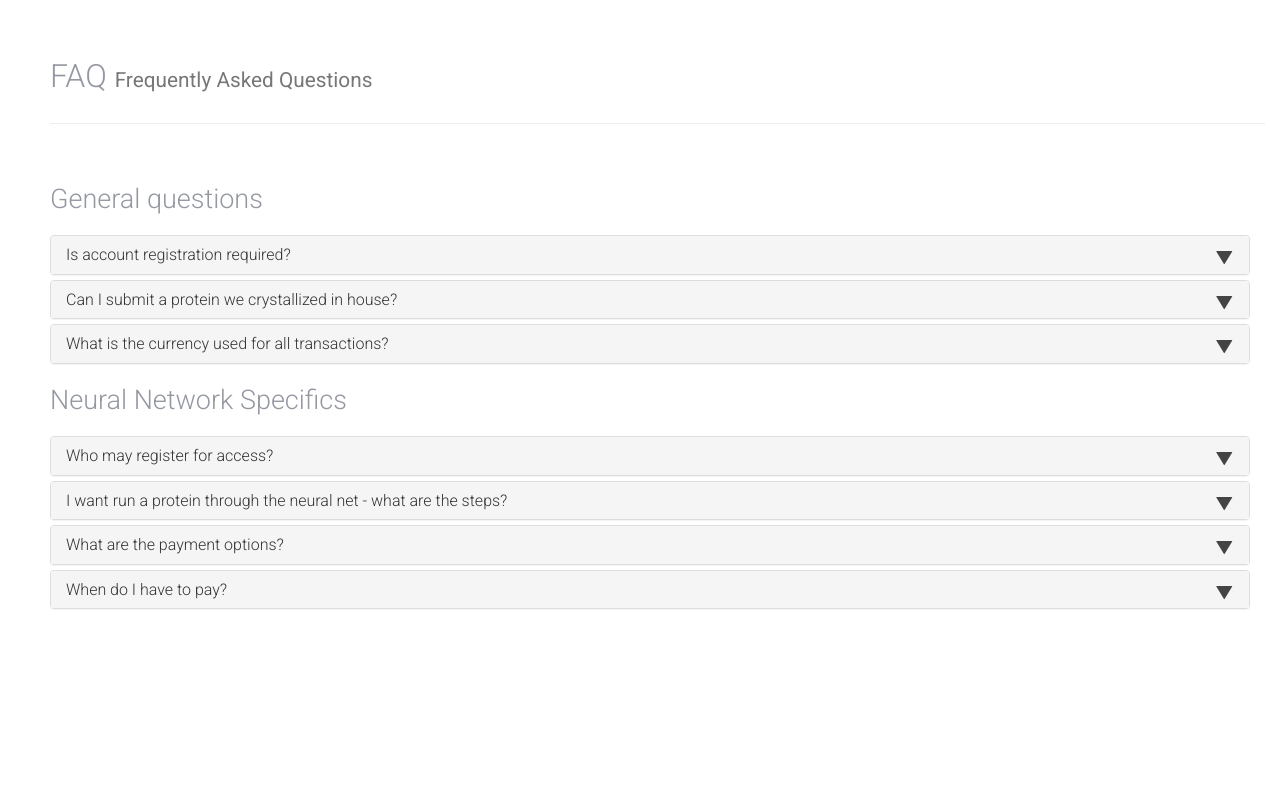
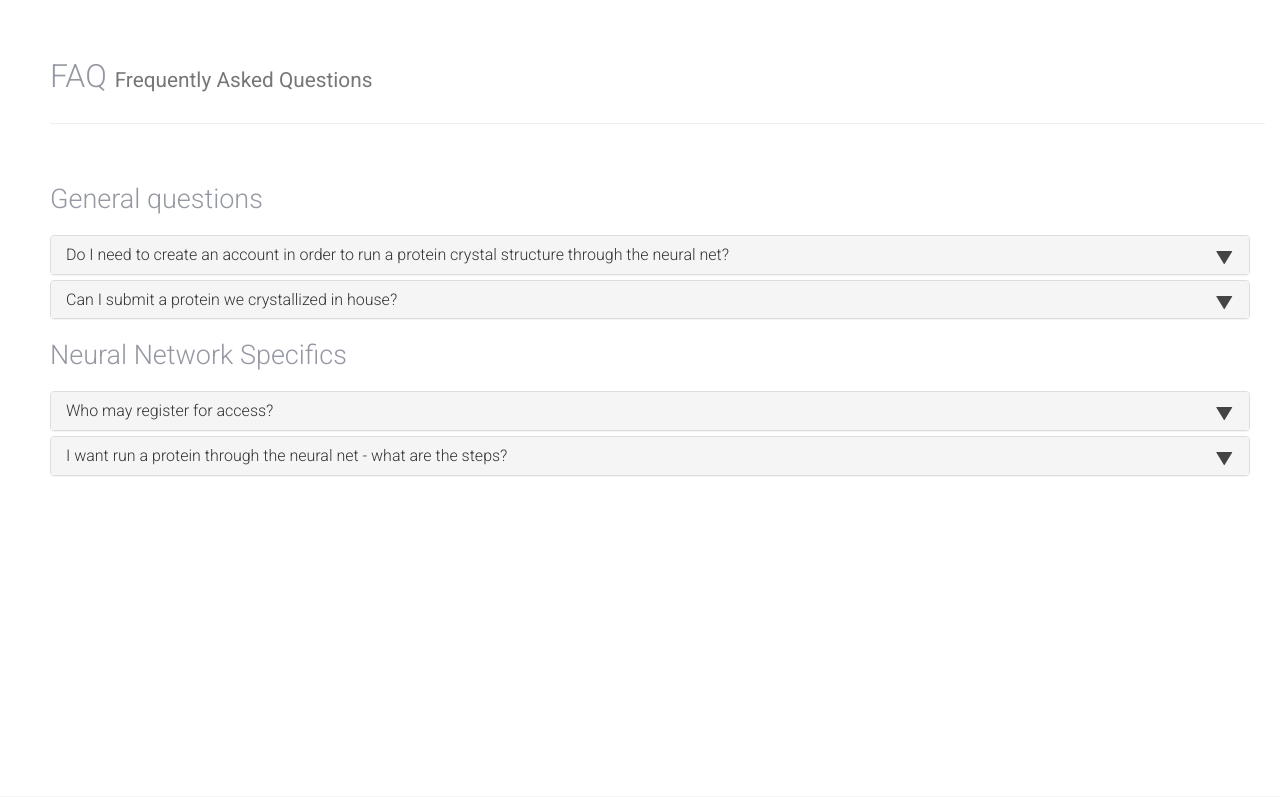
Before and after one commit to danny305/Protein_NN_Web_App, a Flask app: template web_app/website/templates/FAQ_page.html in a window 1280 px wide. Shown: the part 51-848 px from the top of the page. Run offline with Flask 2, Linux system fonts and the light colour scheme; the template is opened without the code that fills it, so the values that code supplies are empty; parts of the project's set-up code (start-up, migrations or seed data) failed here and were passed over; some libraries are stand-ins or nearby versions.

Commit message:
Editted FAQs page and made sure email verifications are properly being sent.

```diff
--- a/web_app/website/templates/FAQ_page.html
+++ b/web_app/website/templates/FAQ_page.html
@@ -37,13 +37,13 @@
                         <h4 class="panel-title">
                             <a class="accordion-toggle collapsed" data-toggle="collapse"
                                data-parent="#accordion" href="#collapseOne">
-                                Is account registration required?
+                                Do I need to create an account in order to run a protein crystal structure through the neural net?
                             </a>
                         </h4>
                     </div>
                     <div id="collapseOne" class="panel-collapse collapse">
                         <div class="panel-body">
-                            In order to utilize the Neural Network you must register and create and account.
+				We provide all users the predictions made by the neural net via the email address linked to your account.
                         </div>
                     </div>
                 </div>
@@ -63,7 +63,8 @@
                         </div>
                     </div>
                 </div>
-                <div class="panel panel-default">
+		<!--
+		<div class="panel panel-default">
                     <div class="panel-heading">
                         <h4 class="panel-title">
                             <a class="accordion-toggle collapsed" data-toggle="collapse"
@@ -78,7 +79,7 @@
                         </div>
                     </div>
                 </div>
-
+		-->
                 <div class="faqHeader">Neural Network Specifics</div>
                 <div class="panel panel-default">
                     <div class="panel-heading">
@@ -91,8 +92,9 @@
                     </div>
                     <div id="collapseTwo" class="panel-collapse collapse">
                         <div class="panel-body">
-                            Anyone may register. Billing is dependent on whether you are affiliated with an academic institution
-                            or a company.
+                            Anyone affiliated with an academic institution may register (email address ending in .edu).
+			    If you are not associated with an academic institution please contact us via email:
+			    <a href="mailto:aips@aiproteinsolutions.net">aips@aiproteinsolutions.net</a>
                         </div>
                     </div>
                 </div>
@@ -107,17 +109,18 @@
                     </div>
                     <div id="collapseThree" class="panel-collapse collapse">
                         <div class="panel-body">
-                            The steps involved in this process are really simple. All you need to do is:
-                            <ul>
-                                <li>Register an account</li>
-                                <li>Activate your account</li>
+                            <ul style="list-style-type:none;">
+                                <li>Register for an account.</li>
+                                <li>Activate your account via the confirmation email.</li>
                                 <li>Login and go to the <strong>NN</strong> tab and upload your protein structure file or
                                 provide the PDB code for the protein.</li>
-                                <li>The results of the Neural Network will be emailed to you within 30 minutes.</li>
+                                <li>The predictions will be emailed in approximately 30-60 minutes.</li>
                             </ul>
                         </div>
                     </div>
                 </div>
+
+		<!--
                 <div class="panel panel-default">
                     <div class="panel-heading">
                         <h4 class="panel-title">
@@ -150,6 +153,7 @@
                         </div>
                     </div>
                 </div>
+		-->
                 <!--
                 <div class="faqHeader">Ellington Lab</div>
                 <div class="panel panel-default">
```
Also changed, not shown: web_app/website/Protein_NN.db.
